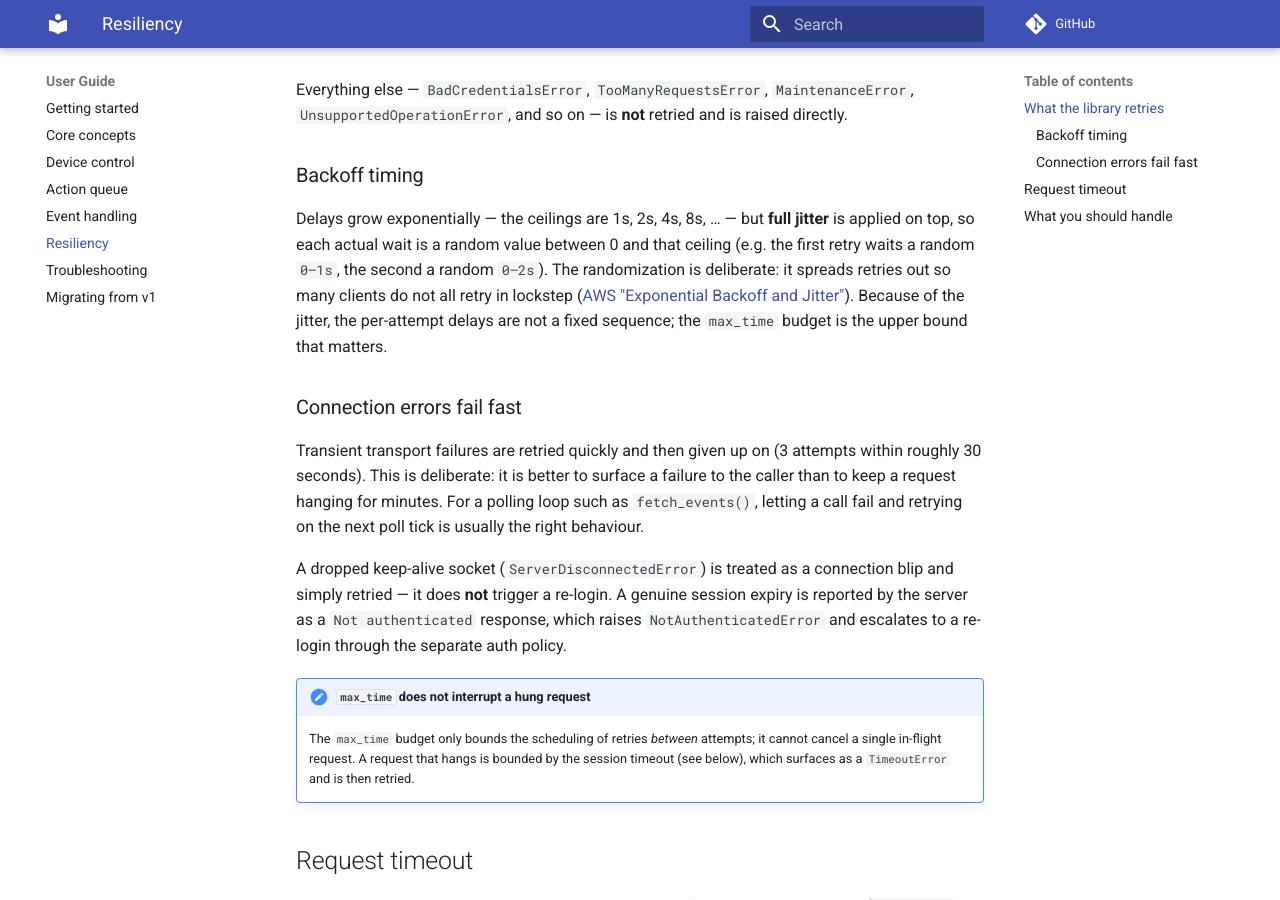
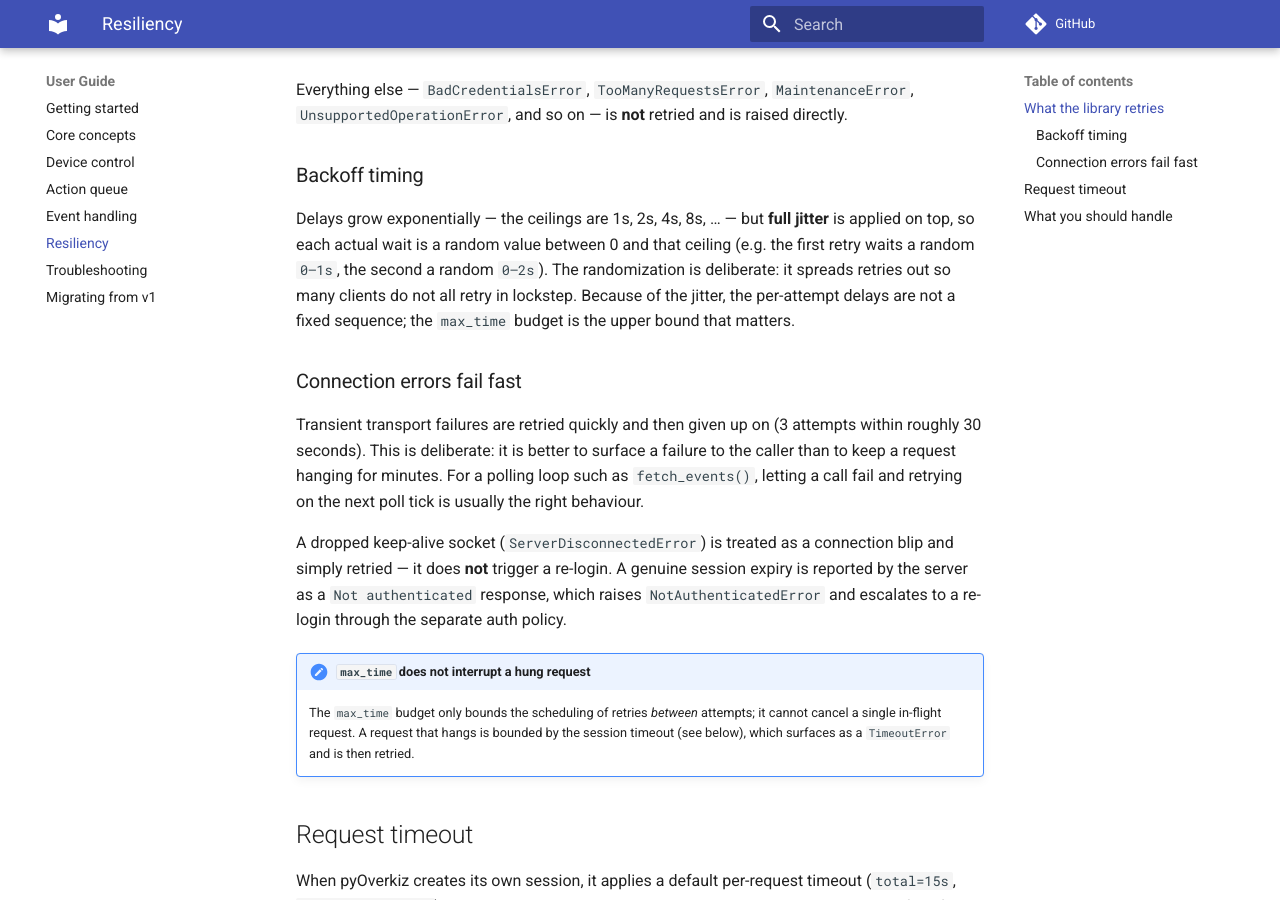
Before and after one commit to iMicknl/python-overkiz-api, an MkDocs documentation site: the page built from docs/resiliency.md, in a window 1280 px wide and 900 px high, scrolled down 926 px. Built offline with MkDocs 1.6.1 and Material for MkDocs 9.7.7, drawn with Linux system fonts in a browser that asks for light colours; comment, search, counter and statistics services are not loaded.

Commit message:
docs: drop unrelated AWS link from backoff explanation

```diff
--- a/docs/resiliency.md
+++ b/docs/resiliency.md
@@ -29,9 +29,8 @@
 is applied on top, so each actual wait is a random value between 0 and that ceiling
 (e.g. the first retry waits a random `0–1s`, the second a random `0–2s`). The
 randomization is deliberate: it spreads retries out so many clients do not all retry in
-lockstep ([AWS "Exponential Backoff and Jitter"](https://aws.amazon.com/blogs/architecture/exponential-backoff-and-jitter/)).
-Because of the jitter, the per-attempt delays are not a fixed sequence; the `max_time`
-budget is the upper bound that matters.
+lockstep. Because of the jitter, the per-attempt delays are not a fixed sequence; the
+`max_time` budget is the upper bound that matters.
 
 ### Connection errors fail fast
 
```
